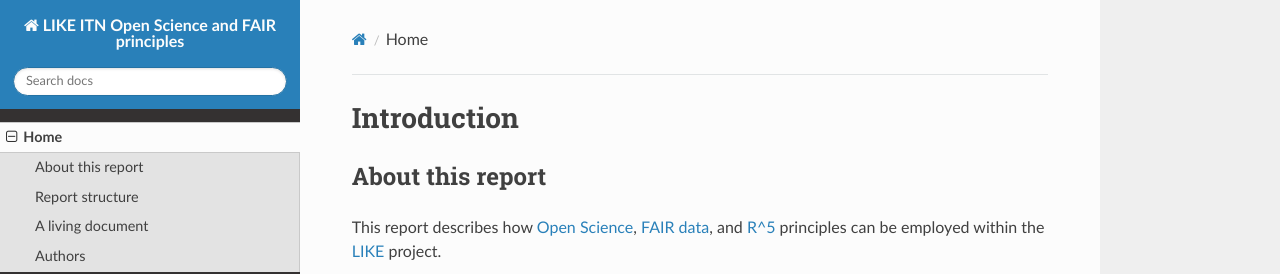
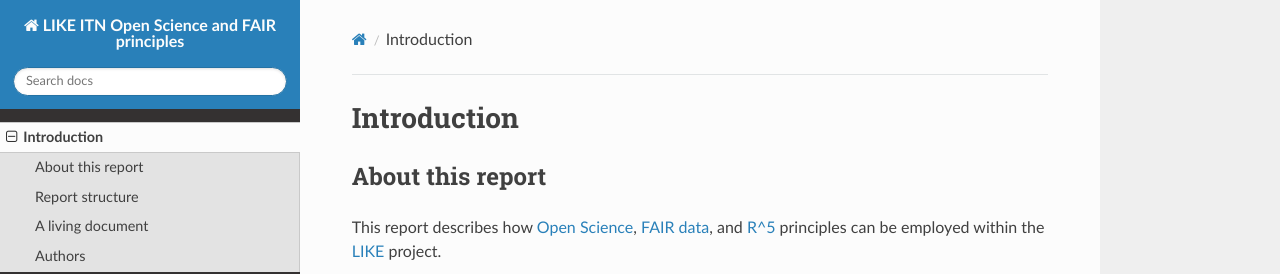
Before and after one commit to InesWuerth/FAIR-data-and-Open-Science-principles, an MkDocs documentation site: the page built from docs/0_introduction.md, in a window 1280 px wide and 1209 px high. Shown: the top 274 px of the window. Built offline with MkDocs 1.6.1, drawn with Linux system fonts in a browser that asks for light colours; nearby versions of some CDN libraries; some of the changed lines change nothing that is shown.

Commit message:
Update mkdocs.yml

```diff
--- a/mkdocs.yml
+++ b/mkdocs.yml
@@ -1,6 +1,6 @@
 site_name: LIKE ITN Open Science and FAIR principles
 nav:
-    - Home: 0_introduction.md
+    - Introduction: 0_introduction.md
     - Open Science principles: 1_open_science.md
     - FAIR data principles: 2_fair_principles.md
     - R^5 principles: 3_R5.md
```
